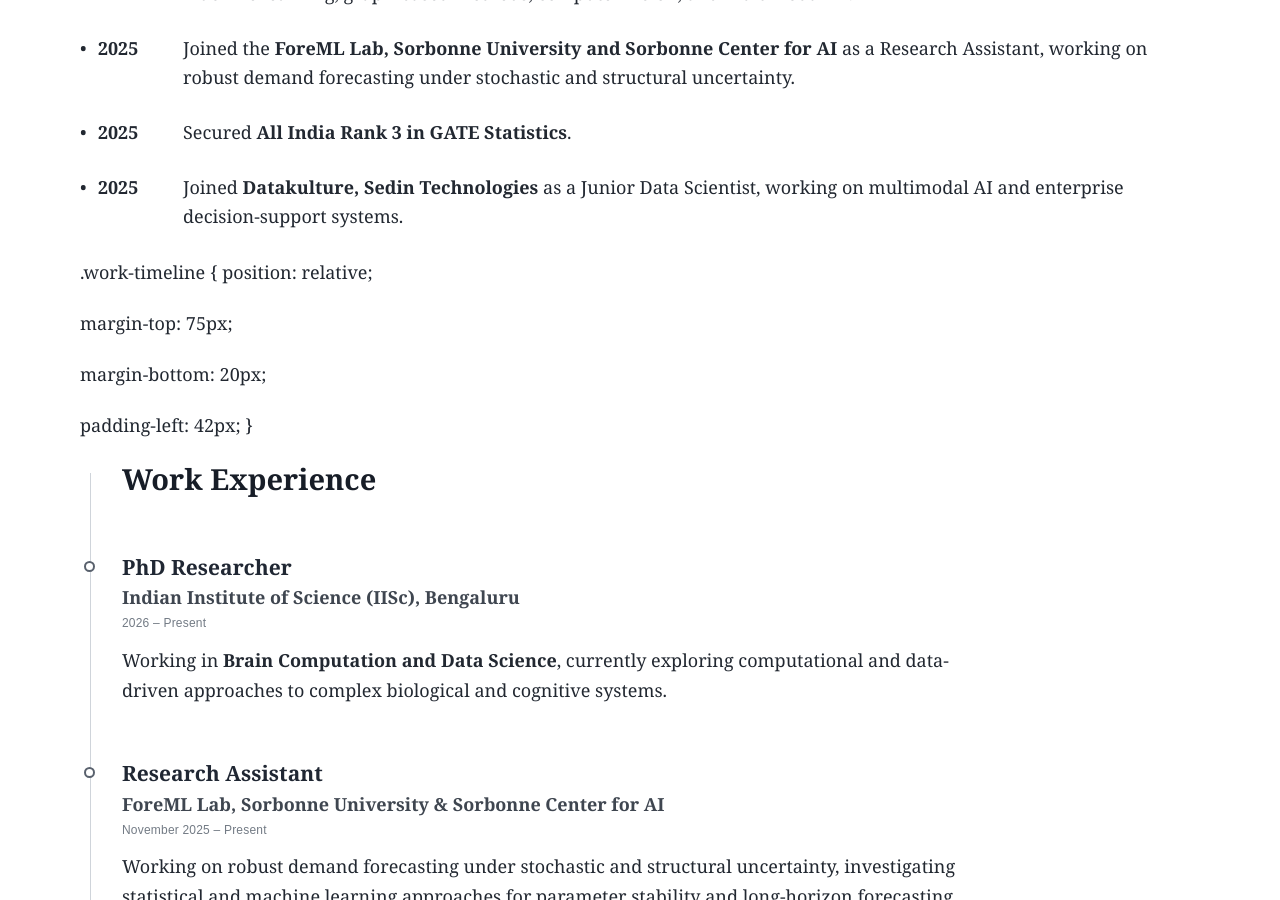
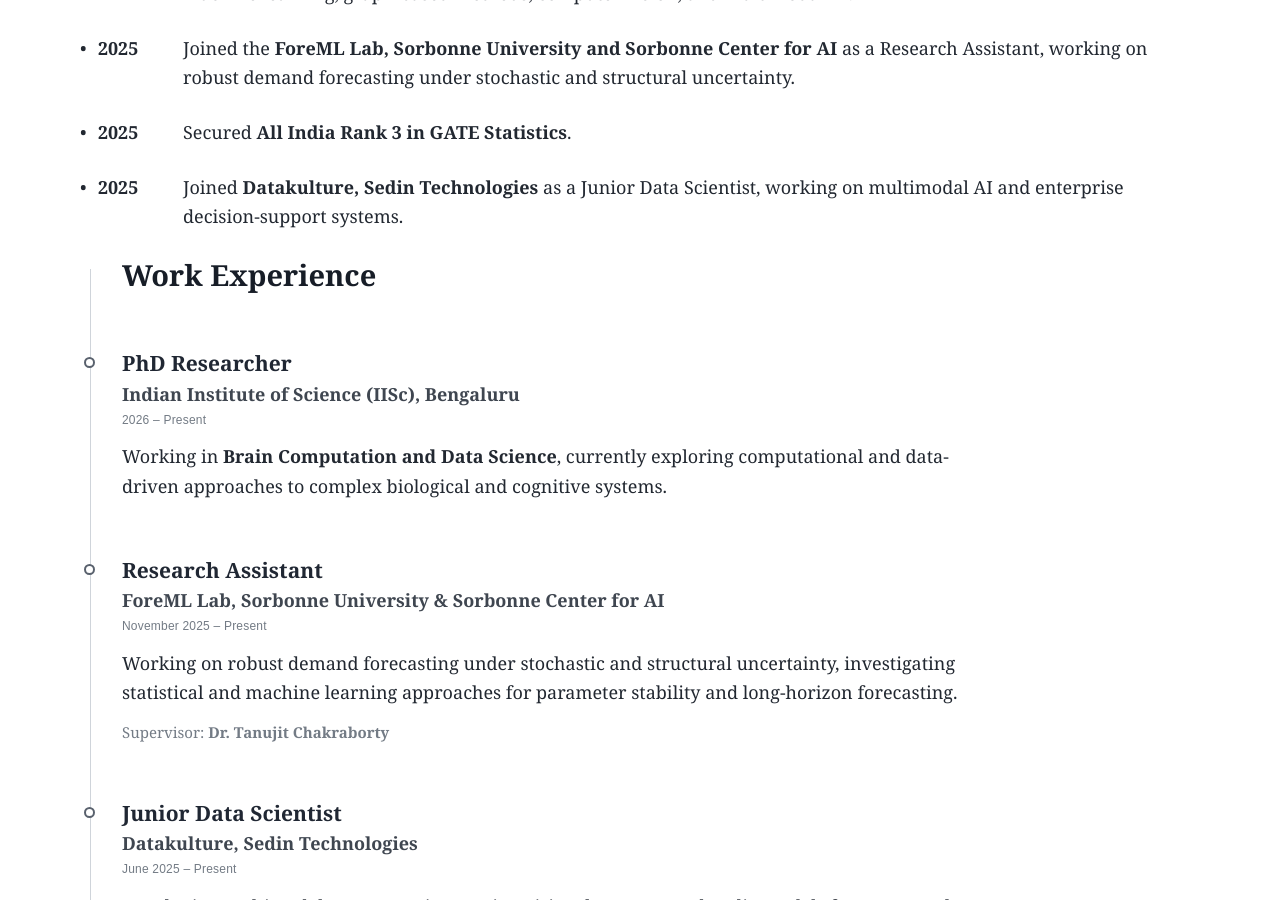
Before and after one commit to soumyajoykundu/sk-portfolio, a Jekyll site: the page built from index.md, in a window 1280 px wide and 900 px high, scrolled down 1264 px. Built offline with Jekyll 4.4.1, drawn with Linux system fonts in a browser that asks for light colours; our own code applies the rules of GitHub Pages for plain Markdown files.

Commit message:
Clean up work timeline CSS styles
Removed unused CSS styles for work timeline.

```diff
--- a/index.md
+++ b/index.md
@@ -66,20 +66,6 @@
   </div>
 
 </section>
-
-<!--/* ==========================================================
-   SPACE BEFORE WORK EXPERIENCE
-   ========================================================== */ -->
-
-.work-timeline {
-  position: relative;
-
-  margin-top: 75px;
-
-  margin-bottom: 20px;
-
-  padding-left: 42px;
-}
 
 
 
```
